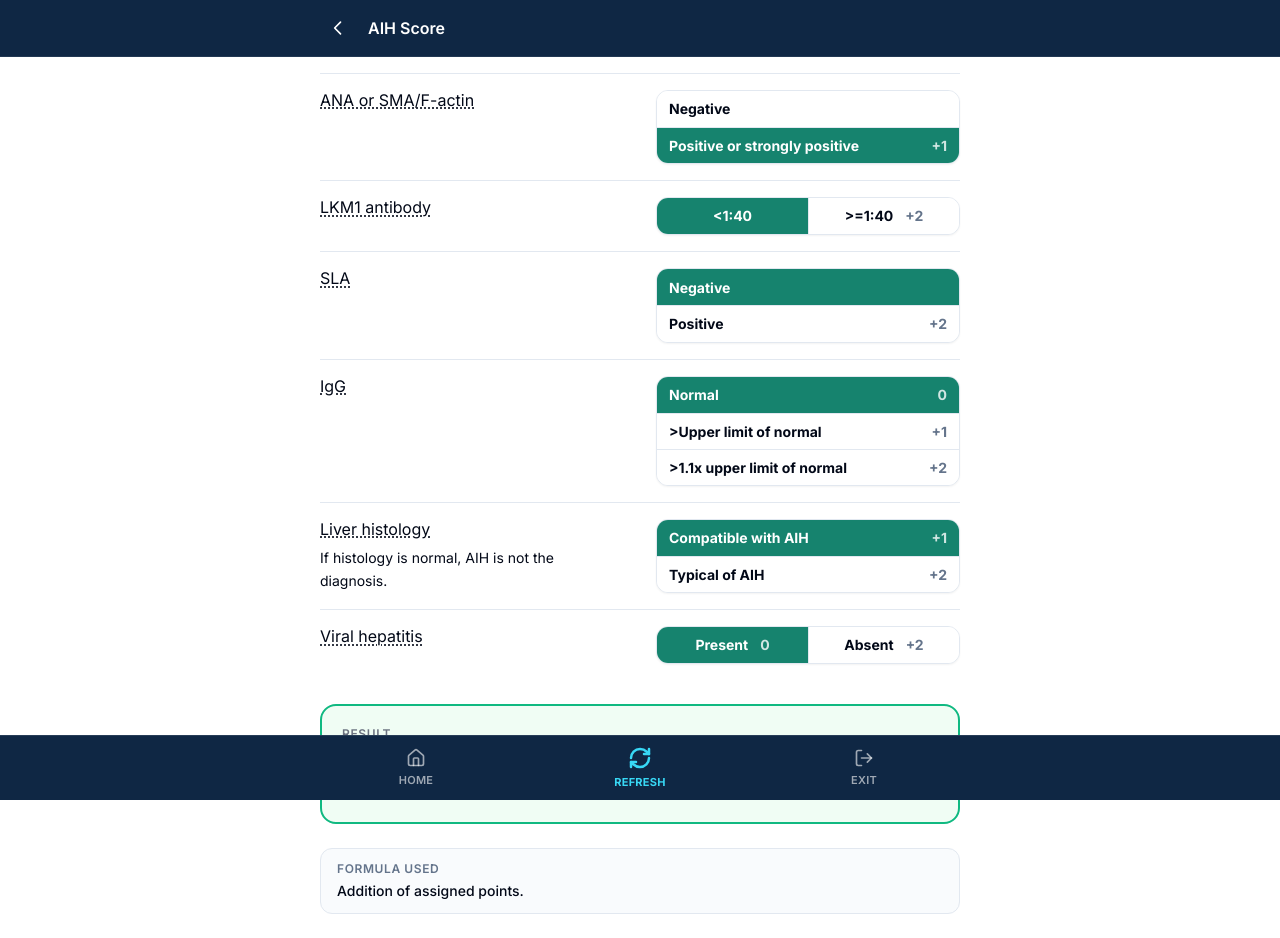
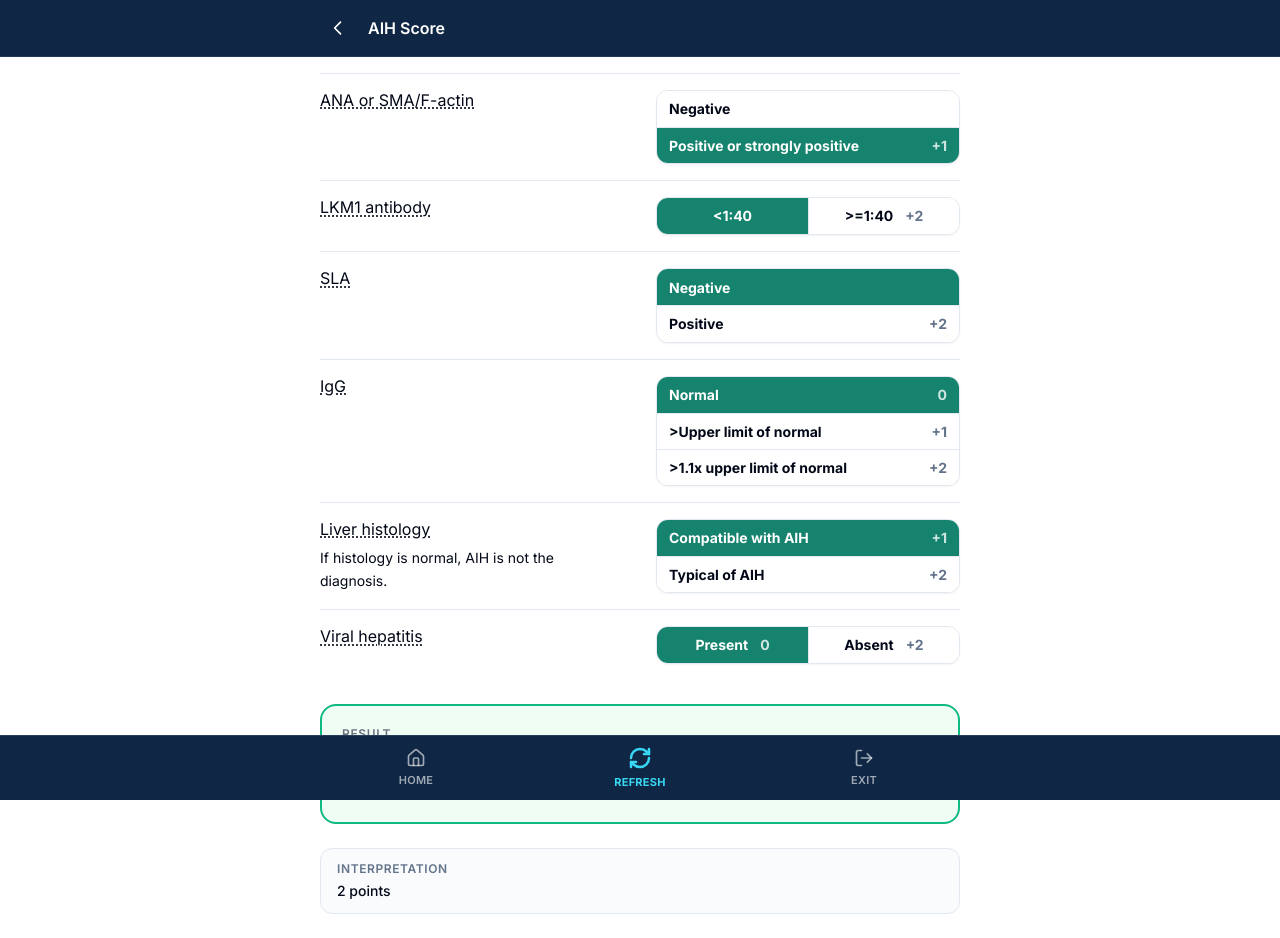
Before and after one commit to Muhammad-AIUB/medcalculator, a Next.js app in the folder frontend/: page /calculators/aih in a window 1280 px wide. Shown: the top 938 px of the page. Built offline with nearby package versions, Linux system fonts and the light colour scheme.

Commit message:
Add interpretation box above formula for all calculators

```diff
--- a/frontend/src/app/calculators/[id]/page-client.tsx
+++ b/frontend/src/app/calculators/[id]/page-client.tsx
@@ -177,6 +177,18 @@ export function CalculatorPageClient({ id }: Props) {
           )}
         </div>
 
+        {/* Interpretation */}
+        {primary?.interpretation?.text ? (
+          <div className="rounded-xl border border-border bg-muted/40 px-4 py-3">
+            <p className="text-xs font-semibold text-muted-foreground uppercase tracking-wider mb-1">
+              Interpretation
+            </p>
+            <p className="text-sm font-medium text-foreground">
+              {primary.interpretation.text}
+            </p>
+          </div>
+        ) : null}
+
         {/* Formula */}
         <div className="rounded-xl border border-border bg-muted/40 px-4 py-3">
           <p className="text-xs font-semibold text-muted-foreground uppercase tracking-wider mb-1">
```
